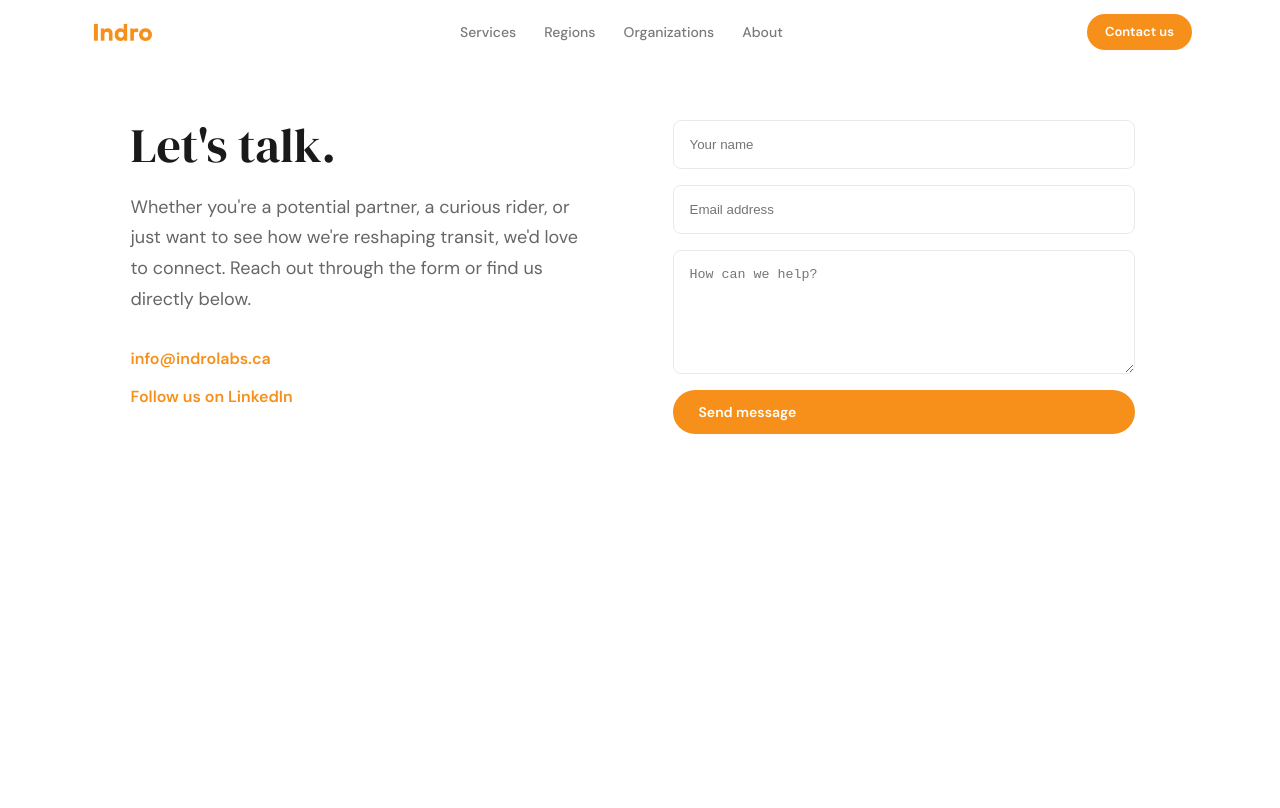
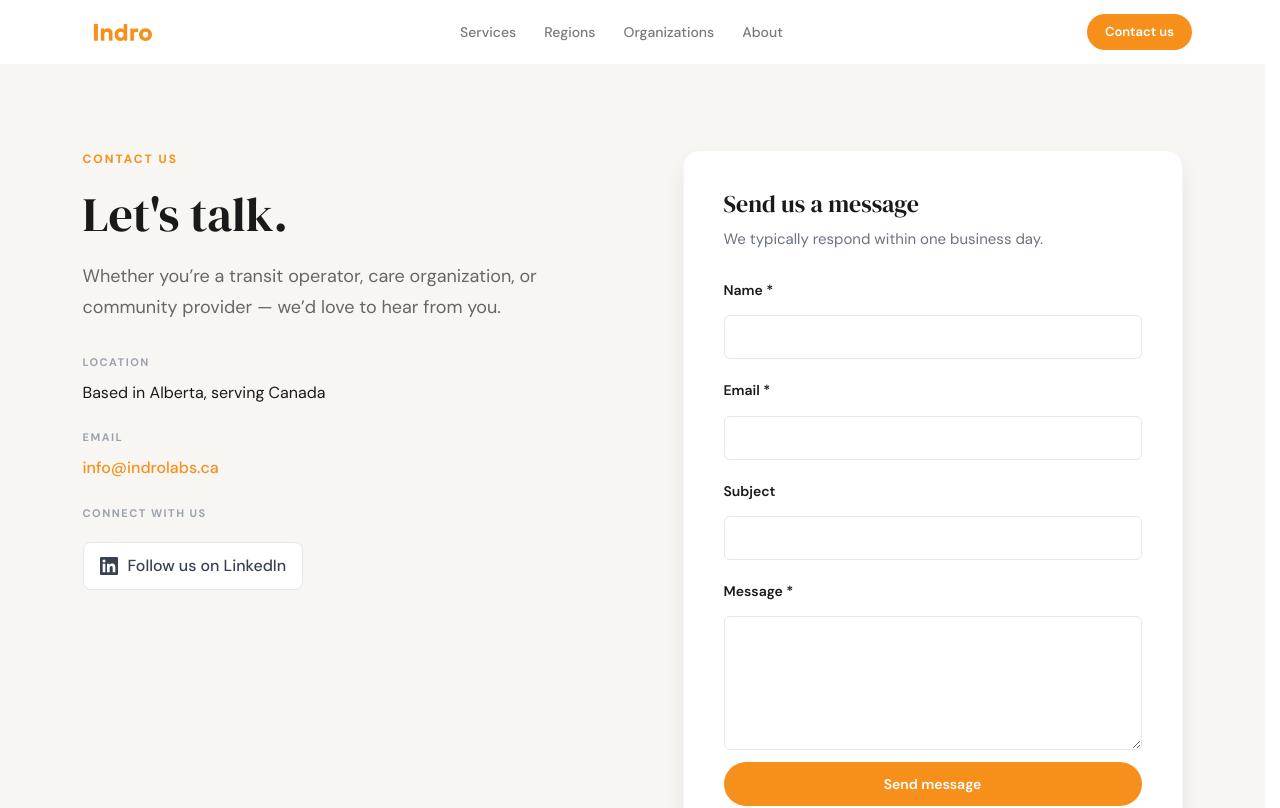
Before and after one commit to indro-labs/website, a React (Vite) app in the folder business-website/: page /contact in a window 1280 px wide. Shown: the top 808 px of the page. Built offline with nearby package versions, Linux system fonts and the light colour scheme.

Commit message:
fixed contact form css issues

```diff
--- a/business-website/src/pages/Contact.css
+++ b/business-website/src/pages/Contact.css
@@ -1,26 +1,159 @@
-.contact-page { padding: 120px 48px; max-width: 1100px; margin: 0 auto; }
+/* 1. Page Container */
 
+/* 1. Full-width background wrapper */
+.contact-page-wrapper {
+  background-color: #F7F6F3;
+  padding: 150px 48px; /* Move padding here */
+}
+
+/* 2. Constrained inner content */
+.contact-page-inner {
+  max-width: 1100px;
+  margin: 0 auto;
+}
+
+/* 3. Responsive Adjustments */
+@media (max-width: 768px) {
+  .contact-page-wrapper { padding: 60px 20px; }
+}
+
+/* Update your grid to ensure it sits nicely inside the inner wrapper */
 .contact-grid {
   display: grid;
   grid-template-columns: 1fr 1fr;
-  gap: 80px;
+  gap: 100px;
+  align-items: start;
+}
+.contact-page {
+    padding: 120px 48px; max-width: 1200px; margin: 0 auto;}
+
+/* 2. Grid Layout (Desktop) */
+.contact-grid {
+  display: grid;
+  grid-template-columns: 1fr 1fr;
+  gap: 100px;
   align-items: start;
 }
 
-/* Responsive adjustment */
+/* 3. Responsive Adjustments */
 @media (max-width: 768px) {
+    .contact-page-wrapper {
+  padding: 90px 20px; /* Move padding here */
+}
+  .contact-page { padding: 60px 20px; }
   .contact-grid { grid-template-columns: 1fr; gap: 48px; }
-  .contact-page { padding: 60px 20px; }
+  .contact-card { padding: 24px; } /* Smaller padding on mobile cards */
 }
 
-/* Info styling */
+/* 4. Left Side Text Styling */
 .contact-info h1 { font-family: var(--serif); font-size: 48px; margin-bottom: 20px; }
+.contact-overline { font-size: 12px; letter-spacing: 2px; color: var(--orange); font-weight: 700; margin-bottom: 20px; text-transform: uppercase; }
 .contact-sub { font-size: 18px; line-height: 1.7; color: var(--muted); margin-bottom: 32px; }
-.contact-links { display: flex; flex-direction: column; gap: 12px; }
-.contact-links a { color: var(--orange); font-weight: 600; text-decoration: none; }
 
-/* Form styling */
-.contact-form { display: flex; flex-direction: column; gap: 16px; }
+.meta-label { font-size: 11px; letter-spacing: 1.5px; color: #9CA3AF; margin-top: 24px; margin-bottom: 8px; font-weight: 700; text-transform: uppercase; }
+.meta-link { color: var(--orange); font-weight: 500; text-decoration: none; display: block; }
+
+.linkedin-btn {
+  display: inline-flex; align-items: center; margin-top: 12px;
+  padding: 10px 16px; border: 1px solid #E5E7EB; border-radius: 8px;
+  text-decoration: none; color: #374151; font-weight: 500;
+}
+
+/* 5. Right Side Card & Form Styling */
+.contact-card {
+  background: white;
+  padding: 40px;
+  border-radius: 16px;
+  box-shadow: 0 10px 25px -5px rgba(0,0,0,0.1);
+  border: 1px solid #F3F4F6;
+}
+
+.contact-form { display: flex; flex-direction: column; gap: 12px; }
+
+.contact-form label {
+  display: block; font-size: 14px; font-weight: 600;
+  margin: 8px 0 2px 0; /* Tight spacing between labels */
+}
+
 .contact-form input, .contact-form textarea {
-  padding: 16px; border: 1px solid #ECEAE6; border-radius: 8px; width: 100%;
+  width: 100%;
+  padding: 12px;
+  border: 1px solid #E5E7EB;
+  border-radius: 6px;
+  font-size: 16px; /* Improves readability on mobile */
 }
+
+/* Update the header inside the card */
+.contact-card h2 {
+  margin-top: 0;
+  margin-bottom: 10px; /* Increase this value for more space */
+}
+
+/* Ensure the subtitle doesn't have an oversized margin pushing it down */
+.card-sub {
+  margin-top: 0;
+  margin-bottom: 20px; /* This will now be the space between the subtitle and the first label */
+  color: #6B7280;      /* Optional: softer color to distinguish from the title */
+  font-size: 15px;
+}
+
+.btn-primary {
+  display: flex;
+  justify-content: center;
+  align-items: center;
+
+}
+
+.btn-primary:hover {
+  opacity: 0.9;
+}
+
+.linkedin-btn {
+  display: inline-flex;
+  align-items: center;
+  gap: 10px; /* Space between icon and text */
+  padding: 10px 16px;
+  border: 1px solid #E5E7EB;
+  border-radius: 8px;
+  text-decoration: none;
+  color: #374151;
+  font-weight: 500;
+  transition: all 0.2s;
+  background: white;
+}
+
+.linkedin-btn:hover {
+  background-color: #F9FAFB;
+  border-color: #D1D5DB;
+}
+
+.linkedin-icon {
+  width: 18px;  /* Matches the visual weight of the text */
+  height: 18px;
+}
+
+#message {
+  resize: vertical;      /* Only allow vertical resizing */
+  min-height: 100px;     /* Set a comfortable starting height */
+  max-height: 200px;     /* Prevent it from expanding too far */
+}
+
+/* Updated Success message style */
+.form-ok {
+  display: flex;
+  flex-direction: column;
+  justify-content: center;
+  align-items: center;
+  padding: 40px 20px; /* Reduces vertical height and ensures inner spacing */
+  min-height: 90px;
+}
+
+.form-ok h3 {
+  margin-top: 0;
+  margin-bottom: 12px;
+}
+
+.form-ok p {
+  color: #6B7280;
+  margin: 0;
+}
--- a/business-website/src/pages/Contact.jsx
+++ b/business-website/src/pages/Contact.jsx
@@ -3,49 +3,132 @@ import NavBar from '../components/NavBar/NavBar'
 import './Contact.css'
 
 export default function Contact() {
+  const [name, setName] = useState('')
+  const [email, setEmail] = useState('')
+  const [subject, setSubject] = useState('')
+  const [message, setMessage] = useState('')
   const [done, setDone] = useState(false)
+  const [err, setErr] = useState(false)
+  const [loading, setLoading] = useState(false)
 
-  const handleSubmit = (e) => {
+  const submit = async (e) => {
     e.preventDefault()
+    setErr(false)
+    setLoading(true)
+
+    const endpoint = import.meta.env.VITE_FORMSPREE_GENERAL_URL
+
+    try {
+      const r = await fetch(endpoint, {
+        method: 'POST',
+        body: JSON.stringify({ name, email, subject, message }),
+        headers: {
+          Accept: 'application/json',
+          'Content-Type': 'application/json',
+        },
+      })
+
+      if (r.ok) {
         setDone(true)
+        setName('')
+        setEmail('')
+        setSubject('')
+        setMessage('')
+      } else {
+        setErr(true)
       }
-
+    } catch {
+      setErr(true)
+    } finally {
+      setLoading(false)
+    }
+  }
   return (
     <>
       <NavBar />
-      <div className="contact-page">
+      <div className="contact-page-wrapper">
+        <div className="contact-page-inner">
           <div className="contact-grid">
-          {/* LEFT: Text & Links */}
+            {/* LEFT: Text & Meta */}
             <div className="contact-info">
+              <p className="contact-overline">CONTACT US</p>
               <h1>Let's talk.</h1>
               <p className="contact-sub">
-              Whether you're a potential partner, a curious rider, or just want to see how we're reshaping transit, we'd love to connect. Reach out through the form or find us directly below.
+                Whether you’re a transit operator, care organization, or community provider — we’d love to hear from you.
               </p>
 
-            <div className="contact-links">
-              <a href="mailto:info@indrolabs.ca">info@indrolabs.ca</a>
-              <a href="https://www.linkedin.com/company/indro-labs" target="_blank" rel="noopener noreferrer">Follow us on LinkedIn</a>
+              <div className="contact-meta">
+                <p className="meta-label">LOCATION</p>
+                <p className="meta-value">Based in Alberta, serving Canada</p>
+
+                <p className="meta-label">EMAIL</p>
+                <a href="mailto:info@indrolabs.ca" className="meta-link">info@indrolabs.ca</a>
+
+                <p className="meta-label">CONNECT WITH US</p>
+                <a href="https://www.linkedin.com/company/indro-labs" target="_blank" rel="noreferrer" className="linkedin-btn">
+                  <svg className="linkedin-icon" viewBox="0 0 24 24" fill="currentColor">
+                    <path d="M20.45 20.45h-3.55v-5.57c0-1.33-.03-3.04-1.85-3.04-1.85 0-2.13 1.45-2.13 2.94v5.67H9.37V9h3.41v1.56h.05c.47-.9 1.63-1.85 3.35-1.85 3.58 0 4.24 2.36 4.24 5.43v6.31zM5.34 7.43a2.06 2.06 0 110-4.12 2.06 2.06 0 010 4.12zM7.12 20.45H3.55V9h3.57v11.45zM22.22 0H1.77C.79 0 0 .77 0 1.72v20.56C0 23.23.79 24 1.77 24h20.45c.98 0 1.78-.77 1.78-1.72V1.72C24 .77 23.2 0 22.22 0z"/>
+                  </svg>
+                  Follow us on LinkedIn
+                </a>
               </div>
             </div>
 
-          {/* RIGHT: Form */}
-          <div className="contact-form-wrap">
+          <div className="contact-card">
+            <h2>Send us a message</h2>
+              <p className="card-sub">We typically respond within one business day.</p>
               {done ? (
-              <div className="contact-success">
-                <h2>Message received.</h2>
-                <p>Thanks for reaching out! We'll be in touch shortly.</p>
+                <div className="form-ok">
+
+                  <p>Thanks for reaching out. We'll be in touch shortly.</p>
                 </div>
               ) : (
-              <form onSubmit={handleSubmit} className="contact-form">
-                <input type="text" placeholder="Your name" required />
-                <input type="email" placeholder="Email address" required />
-                <textarea placeholder="How can we help?" rows="6" required />
-                <button type="submit" className="btn-primary">Send message</button>
+                <form onSubmit={submit} className="contact-form">
+                  <label htmlFor="name">Name *</label>
+                  <input type="text" value={name} onChange={e => setName(e.target.value)} required />
+
+                  <label htmlFor="email">Email *</label>
+                  <input type="email" value={email} onChange={e => setEmail(e.target.value)} required />
+
+                  <label htmlFor="subject">Subject</label>
+                  <input type="text" value={subject} onChange={e => setSubject(e.target.value)} />
+
+                  <label htmlFor="message">Message *</label>
+                  <textarea id="message" value={message} onChange={e => setMessage(e.target.value)} rows="6" required />
+
+                  <button type="submit" className="btn-primary" disabled={loading}>
+                    {loading ? 'Sending...' : 'Send message'}
+                  </button>
+
+                  {err && <p className="ferr" style={{ color: 'red', marginTop: '10px' }}>Something went wrong — please try again.</p>}
                 </form>
               )}
             </div>
           </div>
         </div>
+      </div>
+
+      {/* FOOTER */}
+      <footer className="footer">
+        <div className="c footer-inner">
+          <a href="#top" className="footer-brand">
+            <img src="/orange-transparent.png" alt="Indro Transit" className="footer-logo" />
+          </a>
+          <nav className="footer-nav">
+            <a href="/#services">Services</a>
+            <a href="/#where">Regions</a>
+            <a href="/#operators">Organizations</a>
+            <a href="/about">About</a>
+          </nav>
+          <div className="footer-right">
+            <div className="footer-social">
+              <a href="https://www.linkedin.com/company/indro-labs" target="_blank" rel="noopener noreferrer" className="footer-social-link"><svg width="16" height="16" viewBox="0 0 24 24" fill="currentColor"><path d="M20.45 20.45h-3.55v-5.57c0-1.33-.03-3.04-1.85-3.04-1.85 0-2.13 1.45-2.13 2.94v5.67H9.37V9h3.41v1.56h.05c.47-.9 1.63-1.85 3.35-1.85 3.58 0 4.24 2.36 4.24 5.43v6.31zM5.34 7.43a2.06 2.06 0 110-4.12 2.06 2.06 0 010 4.12zM7.12 20.45H3.55V9h3.57v11.45zM22.22 0H1.77C.79 0 0 .77 0 1.72v20.56C0 23.23.79 24 1.77 24h20.45c.98 0 1.78-.77 1.78-1.72V1.72C24 .77 23.2 0 22.22 0z"/></svg></a>
+              <a href="mailto:info@indrolabs.ca" className="footer-social-link"><svg width="16" height="16" viewBox="0 0 24 24" fill="none" stroke="currentColor" strokeWidth="2" strokeLinecap="round" strokeLinejoin="round"><rect x="2" y="4" width="20" height="16" rx="2"/><path d="M2 7l10 7 10-7"/></svg></a>
+            </div>
+            <p className="footer-copy">© 2026 Indro Transit · Calgary, Alberta</p>
+          </div>
+        </div>
+      </footer>
     </>
   )
 }
```
Lines whose indentation alone changed are shown as unchanged.
